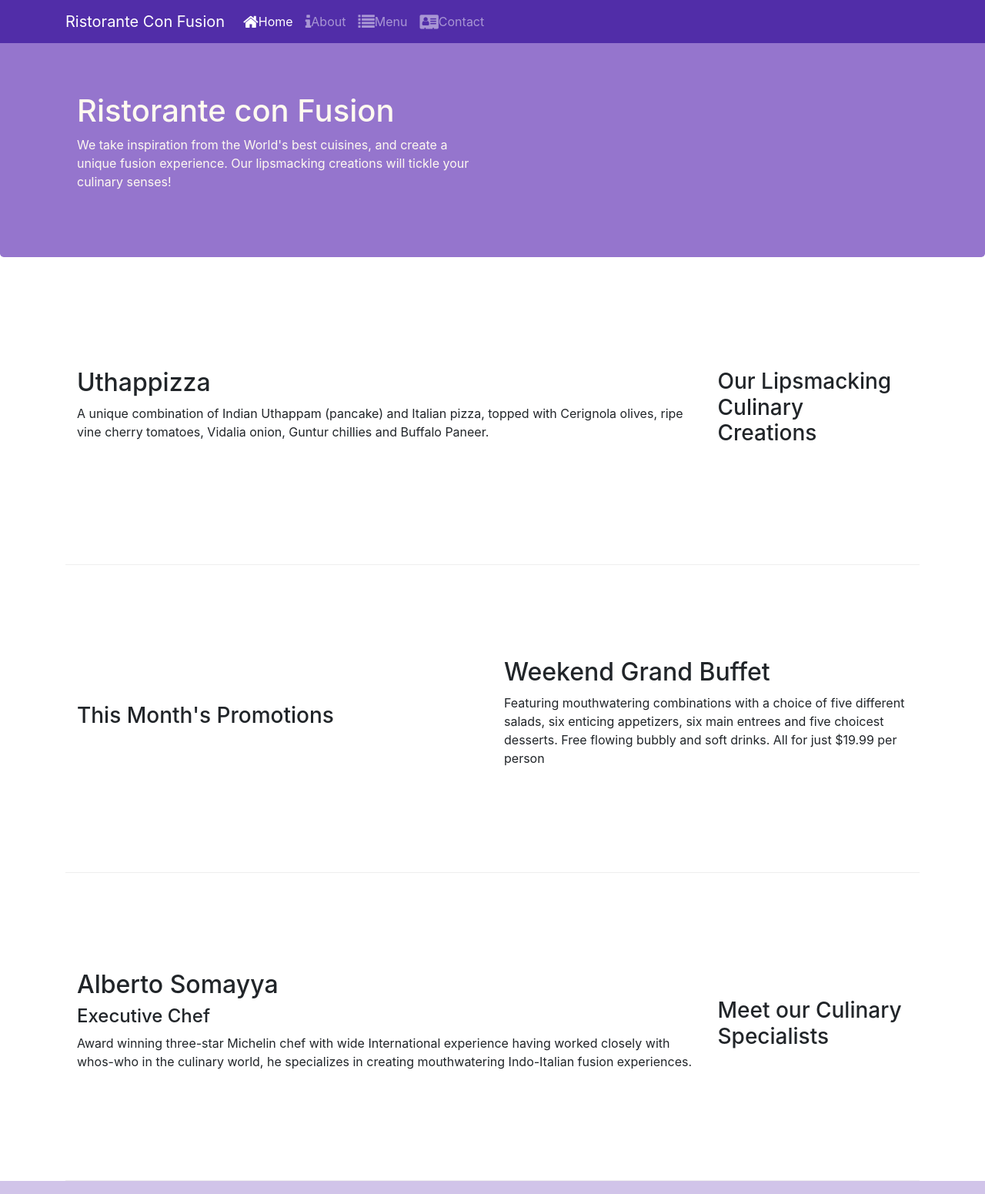
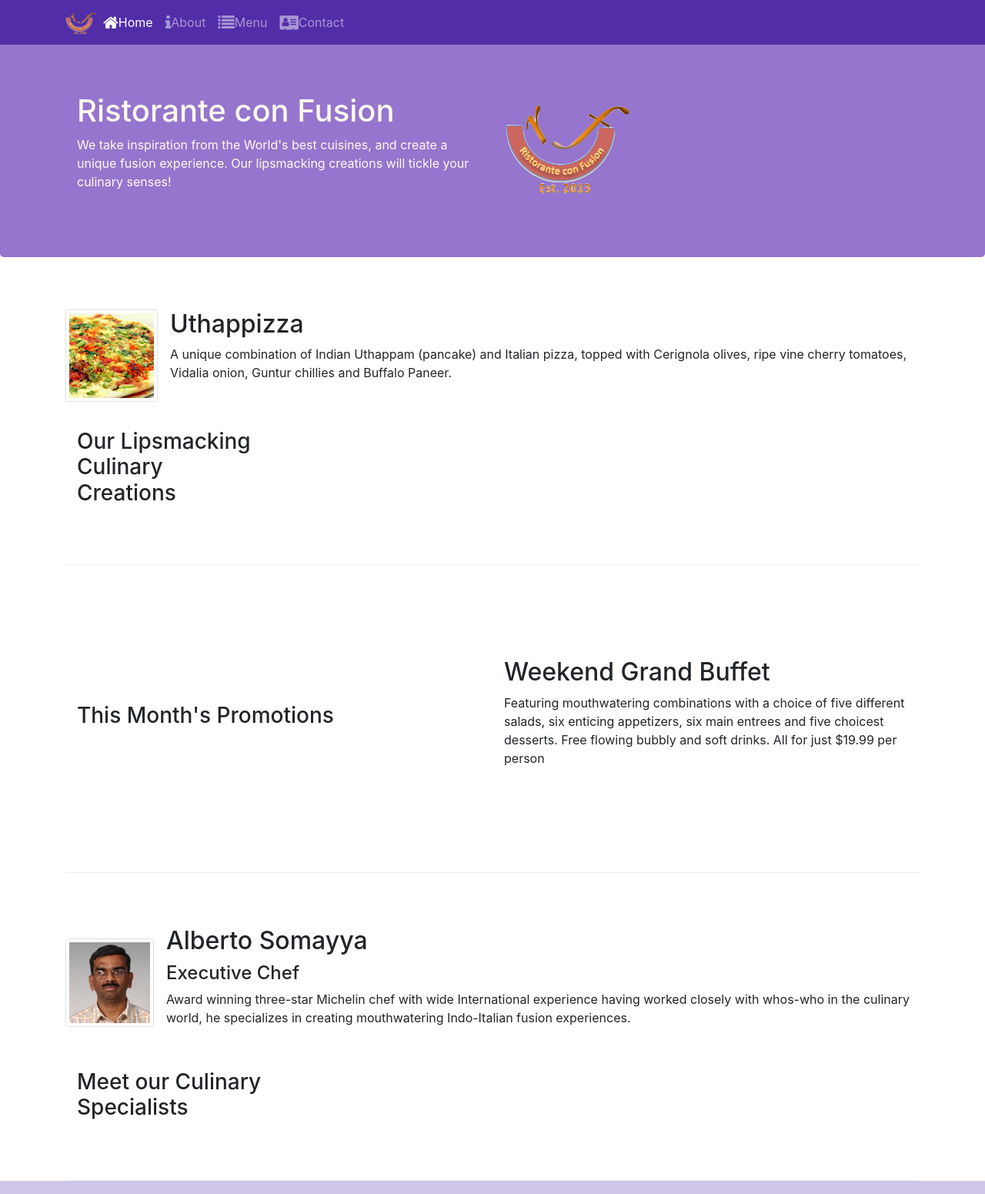
Before and after one commit to BeginnerAdi/courseraBootstrap, a website: page index.html in a window 1280 px wide. Shown: the top 1551 px of the page at 77% size. Drawn offline with nearby package versions, Linux system fonts and the light colour scheme.

Commit message:
Images and Media

```diff
--- a/index.html
+++ b/index.html
@@ -19,7 +19,7 @@
             <button class="navbar-toggler" type="button" data-toggle="collapse" data-target="#Navbar">
                 <span class="navbar-toggler-icon"></span>
             </button>
-            <a class="navbar-brand" href="#">Ristorante Con Fusion
+            <a class="navbar-brand mr-auto" href="#"><img src="img/logo.png" height="30"width="41">
             </a>
             <div class="collapse navbar-collapse" id="Navbar">
                 <ul class="navbar-nav mr-auto">
@@ -48,7 +48,8 @@
                     <h1>Ristorante con Fusion</h1>
                     <p>We take inspiration from the World's best cuisines, and create a unique fusion experience. Our lipsmacking creations will tickle your culinary senses!</p>
                 </div>
-                <div class="col-12 col-sm">
+                <div class="col-12 col-sm align-self-center">
+                    <img src="img/logo.png" class="img-fluid">
                 </div>
             </div>
         </div>
@@ -59,9 +60,17 @@
             <div class="col-12 col-sm-4 order-sm-last col-md-3">
                 <h3>Our Lipsmacking Culinary Creations</h3>
             </div>
-            <div class="col col-sm order-sm-first col-md">
-                <h2>Uthappizza</h2>
-                <p class="d-none d-sm-block">A unique combination of Indian Uthappam (pancake) and Italian pizza, topped with Cerignola olives, ripe vine cherry tomatoes, Vidalia onion, Guntur chillies and Buffalo Paneer.</p>
+            <div class="media">
+                <img class="d-flex mr-3 img-thumbnail align-self-center"
+                        src="img/uthappizza.png" alt="Uthappizza">
+                <div class="media-body">
+                    <h2 class="mt-0">Uthappizza</h2>
+                    <p class="d-none d-sm-block">A unique combination of Indian Uthappam (pancake) and
+                            Italian pizza, topped with Cerignola olives, ripe vine
+                            cherry tomatoes, Vidalia onion, Guntur chillies and
+                            Buffalo Paneer.
+                    </p>
+                </div>
             </div>
         </div>
 
@@ -80,10 +89,18 @@
             <div class="col-12 col-sm-4 order-sm-last col-md-3">
                 <h3>Meet our Culinary Specialists</h3>
             </div>
-            <div class="col col-sm oreder-sm-first col-md">
-                <h2>Alberto Somayya</h2>
-                <h4>Executive Chef</h4>
-                <p class="d-none d-sm-block">Award winning three-star Michelin chef with wide International experience having worked closely with whos-who in the culinary world, he specializes in creating mouthwatering Indo-Italian fusion experiences. </p>
+            <div class="media">
+                <img class="d-flex mr-3 img-thumbnail align-self-center"
+                            src="img/alberto.png" alt="Alberto Somayya">
+                <div class="media-body">
+                    <h2 class="mt-0">Alberto Somayya</h2>
+                    <h4>Executive Chef</h4>
+                    <p class="d-none d-sm-block">Award winning three-star Michelin chef with wide
+                        International experience having worked closely with
+                        whos-who in the culinary world, he specializes in
+                        creating mouthwatering Indo-Italian fusion experiences.
+                        </p>
+                </div>
             </div>
         </div>
     </div>
```
Also changed, not shown: aboutus.html (+4 -3 lines), contactus.html (+4 -2 lines), img/alberto.png (added), img/buffet.png (added), img/logo.png (added), img/uthappizza.png (added), 1 other file.
